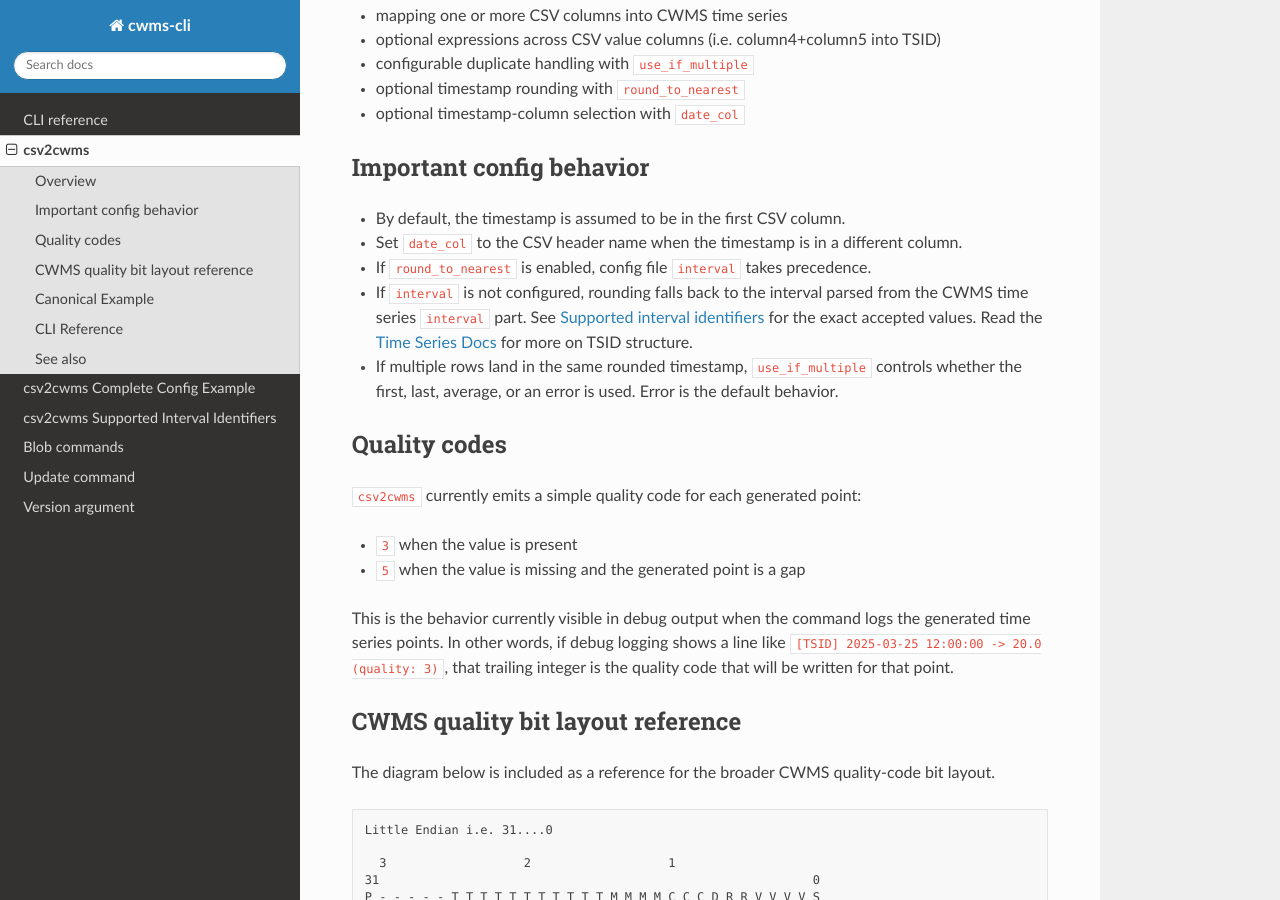
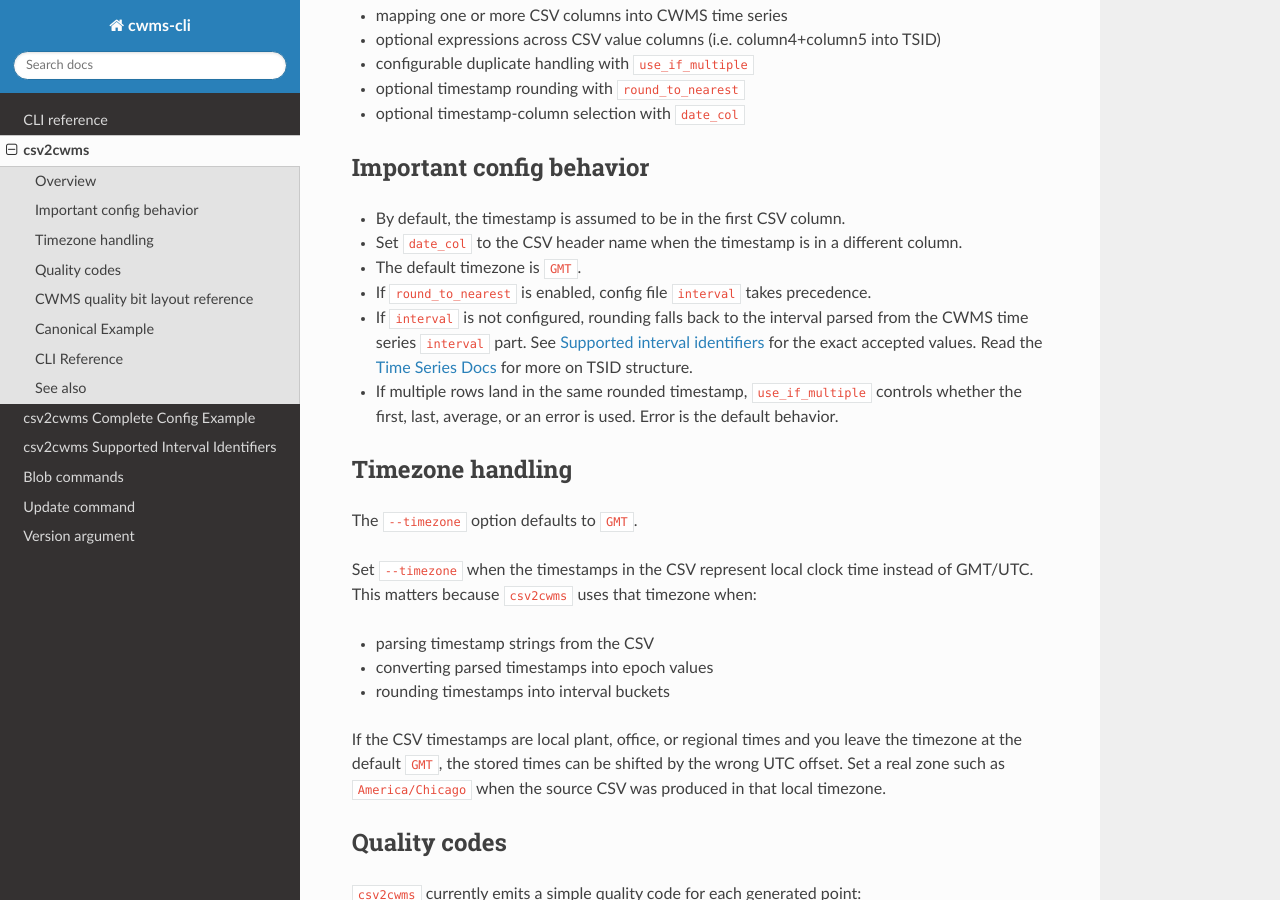
Before and after one commit to HydrologicEngineeringCenter/cwms-cli, a Sphinx documentation site: the page built from docs/cli/csv2cwms.rst, in a window 1280 px wide and 900 px high, scrolled down 430 px. Built offline with Sphinx 7.4.7 and the Read the Docs theme 3.1.0, drawn with Linux system fonts in a browser that asks for light colours.

Commit message:
Document timezone setting

```diff
--- a/docs/cli/csv2cwms.rst
+++ b/docs/cli/csv2cwms.rst
@@ -24,6 +24,7 @@ Important config behavior
 
 - By default, the timestamp is assumed to be in the first CSV column.
 - Set ``date_col`` to the CSV header name when the timestamp is in a different column.
+- The default timezone is ``GMT``.
 - If ``round_to_nearest`` is enabled, config file ``interval`` takes precedence.
 - If ``interval`` is not configured, rounding falls back to the interval parsed
   from the CWMS time series ``interval`` part. See
@@ -32,6 +33,23 @@ Important config behavior
   for more on TSID structure.
 - If multiple rows land in the same rounded timestamp, ``use_if_multiple``
   controls whether the first, last, average, or an error is used. Error is the default behavior.
+
+Timezone handling
+-----------------
+
+The ``--timezone`` option defaults to ``GMT``.
+
+Set ``--timezone`` when the timestamps in the CSV represent local clock time
+instead of GMT/UTC. This matters because ``csv2cwms`` uses that timezone when:
+
+- parsing timestamp strings from the CSV
+- converting parsed timestamps into epoch values
+- rounding timestamps into interval buckets
+
+If the CSV timestamps are local plant, office, or regional times and you leave
+the timezone at the default ``GMT``, the stored times can be shifted by the
+wrong UTC offset. Set a real zone such as ``America/Chicago`` when the source
+CSV was produced in that local timezone.
 
 Quality codes
 -------------
```
Also changed, not shown: cwmscli/commands/csv2cwms/README.md.
